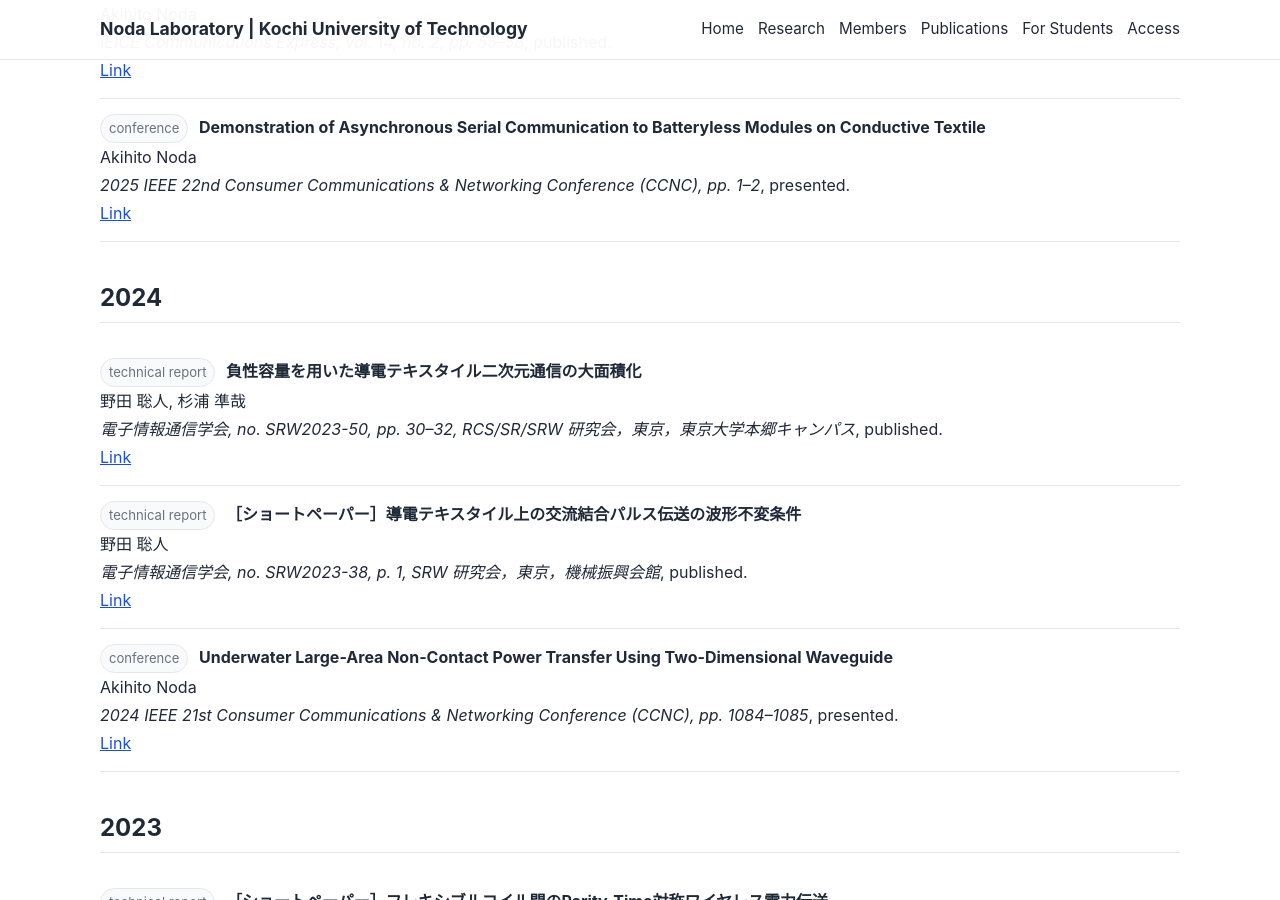
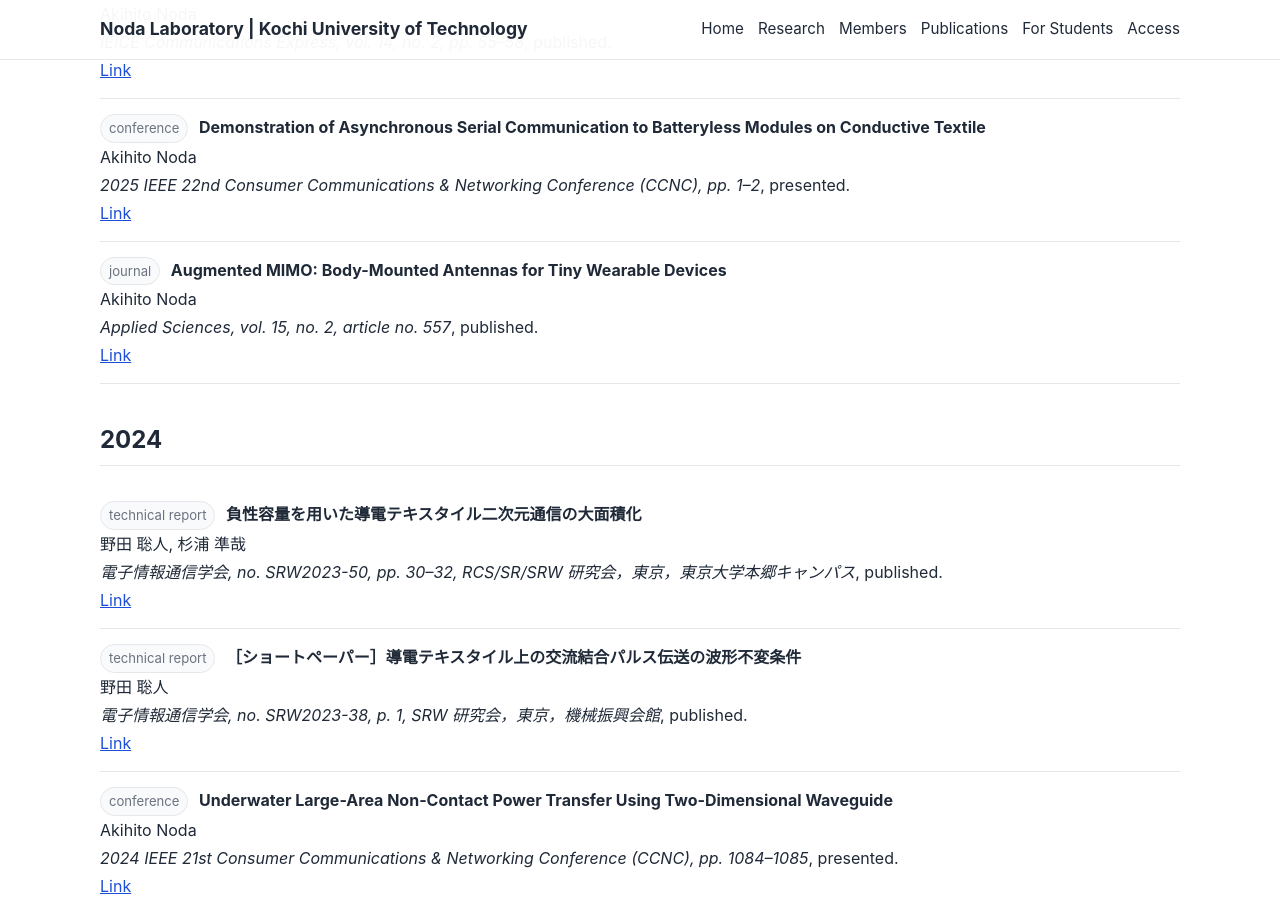
Before and after one commit to akihito-noda/lab-website, a Jekyll site: the page built from publications.md, in a window 1280 px wide and 900 px high, scrolled down 2301 px. Built offline with Jekyll 4.4.1, drawn with Linux system fonts in a browser that asks for light colours.

Commit message:
Update publications.yml

```diff
--- a/_data/publications.yml
+++ b/_data/publications.yml
@@ -142,6 +142,14 @@
   status: "presented"
   url: "https://doi.org/10.1109/CCNC54725.2025.10976125"
 
+- year: 2025
+  type: "journal"
+  authors: "Akihito Noda"
+  title: "Augmented MIMO: Body-Mounted Antennas for Tiny Wearable Devices"
+  venue: "Applied Sciences, vol. 15, no. 2, article no. 557"
+  status: "published"
+  url: "https://doi.org/10.3390/app15020557"
+
 # - year: 2024
 #   type: "presentation"
 #   authors: "高橋 亮, 野田 聡人, 雪田 和歌子, 韓 燦教, 横田 知之, 染谷 隆夫, 川原 圭博"
```
